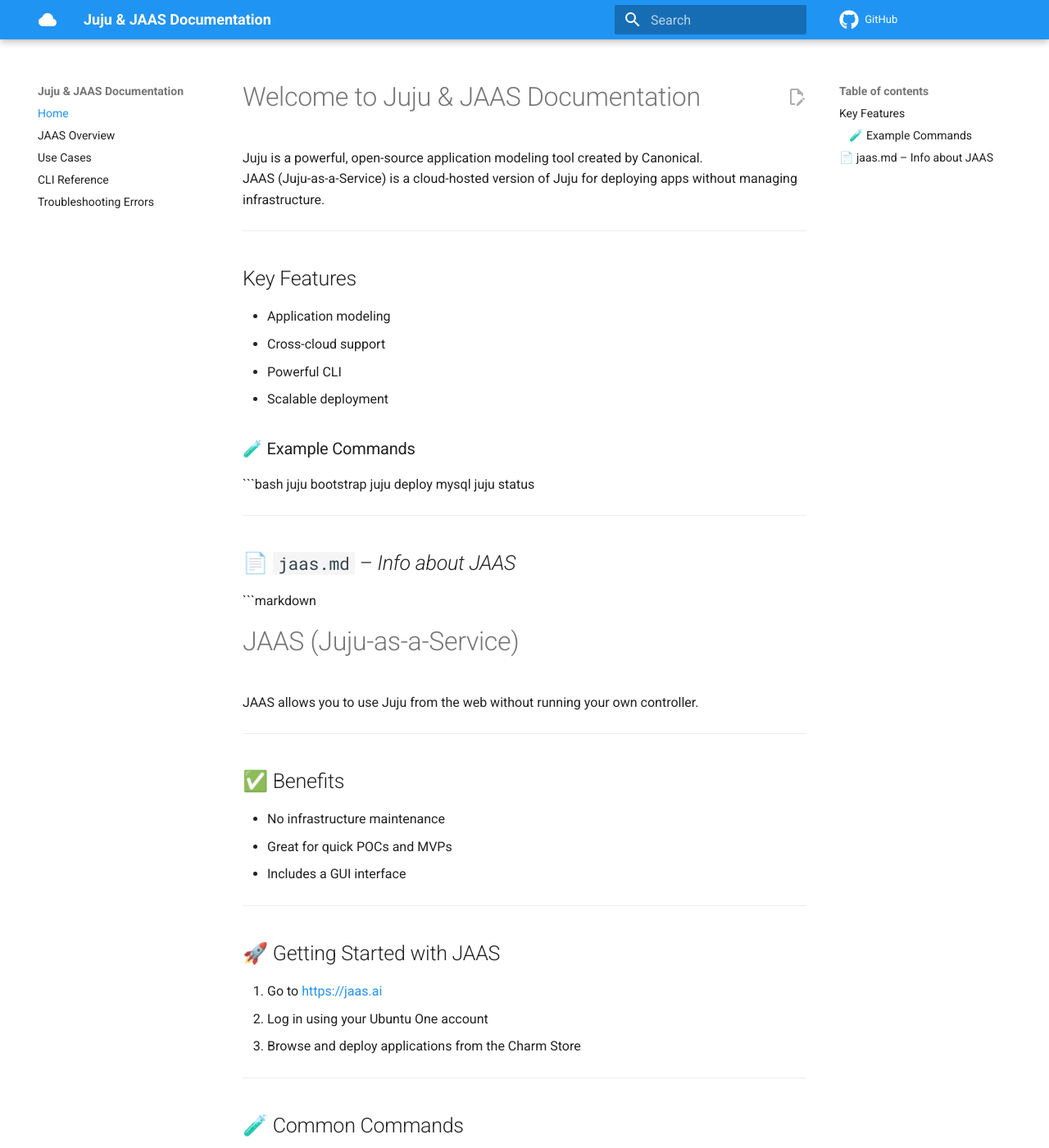
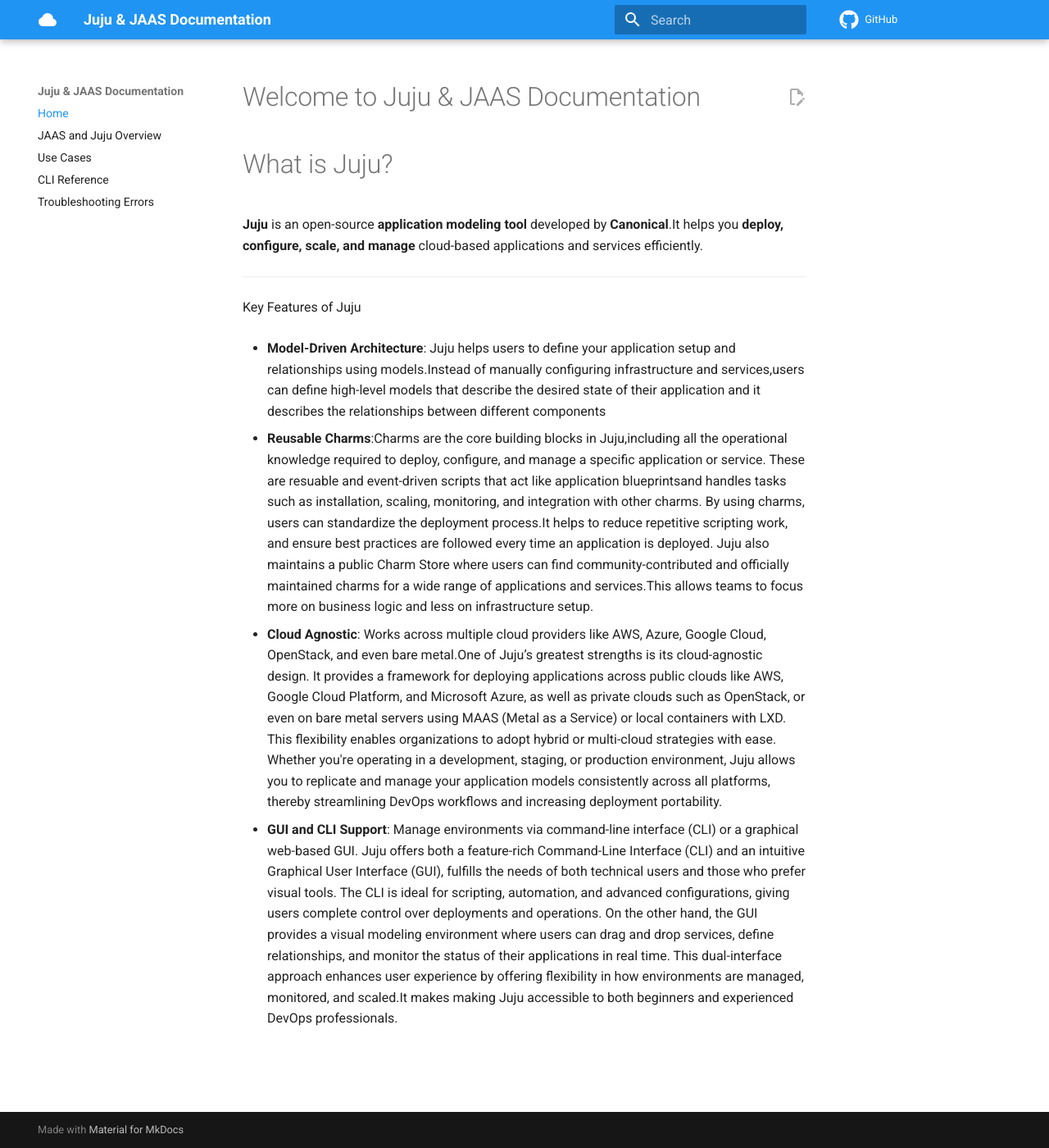
Before and after one commit to maadfa/JUJU-JAAS-DOCS, an MkDocs documentation site: the page built from docs/index.md, in a window 1280 px wide and 1400 px high. Shown: the whole window at 82% size. Built offline with MkDocs 1.6.1 and Material for MkDocs 9.7.7, drawn with Linux system fonts in a browser that asks for light colours; comment, search, counter and statistics services are not loaded; some of the changed text lies outside the part shown.

Commit message:
Initial commit with customized MkDocs files

````diff
--- a/docs/cli-reference.md
+++ b/docs/cli-reference.md
@@ -0,0 +1,201 @@
+# Juju CLI Reference
+
+This guide provides an overview of essential Juju CLI (Command-Line Interface) commands. It's a text-based interface that allows users to interact with a computer, software, or system by typing commands into a terminal or console,instead of clicking on tabs,buttons or menu etc.Use Windows Powershell terminal to run commands and interact with juju.The Juju CLI is the primary way users interact with Juju to deploy, manage, and scale applications on various cloud platforms.
+
+---
+
+##  Getting Started
+
+To verify that Juju is installed correctly, open your terminal and type:
+
+```
+juju version
+
+'''
+This should return the current version of Juju installed on your machine.
+
+   ---
+
+
+   # Bootstrap a Controller
+
+A **controller** is the brain of Juju operations. It manages models, machines, and applications. Before you can deploy any services or charms, you need to **bootstrap** a controller. Bootstrapping sets up the initial environment where Juju can operate and manage your deployments.Run the following command for bootstrapping .
+
+```
+juju bootstrap <cloud-name> <controller-name>
+
+```
+The cloud name specifies which cloud environment one  wants to deploy Juju on.A cloud can be a public cloud (like AWS, Azure, Google Cloud), a private cloud (like OpenStack), or even a local environment (like LXD).
+
+The controller name is a custom name given  to your Juju controller
+A controller is the brain of Juju; it manages your models and deployments.
+Naming the controller helps you identify it, especially if one  manages multiple controllers.
+
+Example:
+Suppose you want to bootstrap Juju on the public cloud called aws and name your controller my-controller.Then
+
+'''
+juju bootstrap aws my-controller
+
+'''
+
+Juju will start provisioning resources on AWS.
+
+You will see output showing the bootstrap process, including creating instances and setting up the controller.
+
+Once complete, you get a success message like:
+
+'''
+
+Bootstrap successful
+Controller "my-controller" bootstrapped on cloud "aws"
+
+'''
+
+After bootstrapping, you can start deploying applications with Juju using this controller.
+
+## Add a Model
+
+After bootstrapping a controller in Juju, the next step is to **add a model**. A **model** in Juju is like a workspace or environment where you deploy and manage your applications.
+A model is a container for applications and their configurations.
+
+Each model is isolated from others. This means you can have different versions of the same application deployed in different models without any error.
+
+'''
+juju add-model <model-name>
+
+'''
+<model-name> is the name you want to give your model. It should be simple and descriptive.Good examples are  dev, testing, production, or my-webapp etc.
+
+'''
+
+juju add-model dev
+
+'''
+
+This command adds a new model named dev under the currently active controller.
+
+## Expected Output
+
+'''
+
+Added 'dev' model on my-controller/default with credential 'default' for user 'admin'
+
+'''
+
+This message confirms that your model has been successfully added and is ready for deployments.
+
+## Useful Tips
+
+You can view all your models using:
+
+'''
+
+juju models
+
+
+'''
+
+To switch between models:
+
+'''
+juju switch <controller-name>:<model-name>
+
+'''
+
+## Example
+
+'''
+
+juju switch my-controller:dev
+
+'''
+
+##  Deploy an Application (Charm)
+
+Run the following command in your terminal .
+
+'''
+juju deploy <charm-name>
+
+'''
+This command deploys an application using a "charm" (a package of operational code). Charms automate the installation and configuration of software.
+
+Example
+
+'''
+
+juju deploy mysql
+
+'''
+
+This command Deploys MySQL database.
+
+## Relate Applications
+
+Many applications depend on others. This command connects services so they can communicate e.g., linking a web app to a database.
+
+'''
+juju relate <app-1> <app-2>
+
+'''
+
+Example
+
+'''
+
+juju relate wordpress mysql
+
+
+'''
+
+## Add Units (Scale Application)
+
+Add units to  to scale your app by adding more instances (units). This improves reliability and handles more user traffic.
+
+'''
+juju add-unit <app-name> -n <number>
+
+'''
+
+Example
+
+'''
+
+juju add-unit mysql -n 2
+
+'''
+
+This command adds two more MYSQL.
+
+## Check Status
+
+This shows a real-time overview of all deployed services, units, machines, and their health status.
+
+'''
+juju status
+
+'''
+ ## Remove Application
+
+ It is  useful for cleanup or switching apps. It uninstalls an application and removes it from your model.
+
+ '''
+  juju remove-application <app-name>
+
+  '''
+
+  ## Destroy Model
+
+  This deletes the entire model and all applications and units inside it.
+
+  '''
+  juju destroy-model <model-name>
+
+  '''
+  Example
+
+  '''
+  juju destroy-model wordpress-site
+
+  '''
--- a/docs/errors.md
+++ b/docs/errors.md
@@ -1,19 +1,74 @@
-# ❌ Common Juju & JAAS Errors
+# Common Juju Errors and How to Fix Them
+When using juju via CLI,following errrors can occur .
 
-This page explains the most frequent errors you may face when using **Juju** or **JAAS**, why they happen, and how to fix them—along with example commands.
+1. `juju bootstrap` Error: Cloud Not Found
 
----
+This error usually appears when you try to bootstrap a controller without specifying a valid cloud name.
 
-## 🚫 1. ERROR: Cannot connect to API server
+How to Fix:
 
-**Reason**: The Juju controller is not reachable.
+Use a valid cloud name from the list of available clouds. To see available clouds, run:
+'''
+juju clouds
 
-### ✅ Solution:
-- Make sure the controller is bootstrapped and running.
-- Check your internet connection and firewall settings.
+'''
+Then use one of those clouds in your bootstrap command:
+'''
 
-### 🔧 Example:
-```bash
-juju bootstrap localhost my-controller
-juju status
-```
+juju bootstrap lxd my-controller
+
+'''
+## Permission denied or access denied on Windows
+
+This error occurs when you may not have admin rights or execution permission to install or run Juju.To fix this error ,define a clear path for your system .In case of error,your terminal will show error like
+
+'''
+'juju' is not recognized as an internal or external command,
+operable program or batch file.
+
+'''
+
+This error means that your computer doesn’t know where to find the Juju program. The system looks for executable programs in the "PATH" environment variable, and Juju hasn’t been added to that list yet.
+
+
+
+## How to fix
+
+
+Run your terminal (e.g., PowerShell ) as an administrator .
+
+'''
+Find the location where juju.exe is saved
+
+Add this folder to your system PATH:
+
+Open Start Menu and search for "Environment Variables"
+
+Click "Edit the system environment variables"
+
+In the System Properties window, click "Environment Variables..."
+
+Under System variables, select Path
+
+Click New, then paste the Juju path (e.g., C:\Program Files\juju)
+
+Click OK to save and exit all
+
+'''
+
+Then, Restart your terminal and Run the command again
+
+'''
+juju version
+
+'''
+You should now see something like
+
+'''
+3.4.0-ubuntu-amd64
+
+'''
+
+ ## Pro Tip
+
+If you still see the error after updating PATH, restart your computer to make sure the environment variable changes take effect.
--- a/docs/index.md
+++ b/docs/index.md
@@ -1,85 +1,17 @@
 # Welcome to Juju & JAAS Documentation
 
-Juju is a powerful, open-source application modeling tool created by Canonical.
-JAAS (Juju-as-a-Service) is a cloud-hosted version of Juju for deploying apps without managing infrastructure.
+# What is Juju?
+
+**Juju** is an open-source **application modeling tool** developed by **Canonical**.It helps you **deploy, configure, scale, and manage** cloud-based applications and services efficiently.
 
 ---
+ Key Features of Juju
 
-## Key Features
+- **Model-Driven Architecture**:  Juju helps users to define your application setup and relationships using models.Instead of manually configuring infrastructure and services,users can define high-level models that describe the desired state of their application  and it describes the  relationships between different components
 
-- Application modeling
-- Cross-cloud support
-- Powerful CLI
-- Scalable deployment
+- **Reusable Charms**:Charms are the core building blocks in Juju,including all the operational knowledge required to deploy, configure, and manage a specific application or service. These are resuable and  event-driven scripts  that act like application blueprintsand  handles tasks such as installation, scaling, monitoring, and integration with other charms. By using charms, users can standardize the deployment process.It helps to  reduce repetitive scripting work, and ensure best practices are followed every time an application is deployed. Juju also maintains a public Charm Store where users can find community-contributed and officially maintained charms for a wide range of applications and services.This allows  teams to focus more on business logic and less on infrastructure setup.
 
-### 🧪 Example Commands
+- **Cloud Agnostic**: Works across multiple cloud providers like AWS, Azure, Google Cloud, OpenStack, and even bare metal.One of Juju’s greatest strengths is its cloud-agnostic design. It provides a  framework for deploying applications across public clouds like AWS, Google Cloud Platform, and Microsoft Azure, as well as private clouds such as OpenStack, or even on bare metal servers using MAAS (Metal as a Service) or local containers with LXD. This flexibility enables organizations to  adopt hybrid or multi-cloud strategies with ease. Whether you're operating in a development, staging, or production environment, Juju allows you to replicate and manage your application models consistently across all platforms, thereby streamlining DevOps workflows and increasing deployment portability.
 
-```bash
-juju bootstrap
-juju deploy mysql
-juju status
-
----
-
-## 📄 `jaas.md` – *Info about JAAS*
-
-```markdown
-# JAAS (Juju-as-a-Service)
-
-JAAS allows you to use Juju from the web without running your own controller.
-
----
-
-## ✅ Benefits
-
-- No infrastructure maintenance
-- Great for quick POCs and MVPs
-- Includes a GUI interface
-
----
-
-## 🚀 Getting Started with JAAS
-
-1. Go to [https://jaas.ai](https://jaas.ai)
-2. Log in using your Ubuntu One account
-3. Browse and deploy applications from the Charm Store
-
----
-
-## 🧪 Common Commands
-
-```bash
-juju login
-juju add-model test-model
-juju deploy wordpress
-
----
-
-## 📄 `use-cases.md` – *Use Cases for Different Users*
-
-```markdown
-# Juju Use Cases
-
-Explore where and how Juju can be used across industries and teams.
-
----
-
-## 👩‍💻 DevOps Teams
-
-- Automate deployment workflows using charms.
-- Scale services without deep infrastructure expertise.
-
-## 🎓 Researchers & Academics
-
-- Deploy complex stacks (e.g., Hadoop, Spark) quickly.
-- Reuse community-built solutions from the Charm Store.
-
-## 🚀 Startups
-
-- Focus on app development, not infra setup.
-- Deploy production-ready services in minutes.
-
-## 🏢 Enterprises
-
-- Manage microservices across hybrid or multi-cloud setups.
-- Integrate with CI/CD and security tools.
+- **GUI and CLI Support**: Manage environments via command-line interface (CLI) or a graphical web-based GUI.
+Juju offers both a feature-rich Command-Line Interface (CLI) and an intuitive Graphical User Interface (GUI), fulfills  the needs of both technical users and those who prefer visual tools. The CLI is ideal for scripting, automation, and advanced configurations, giving users complete control over deployments and operations. On the other hand, the GUI provides a visual modeling environment where users can drag and drop services, define relationships, and monitor the status of their applications in real time. This dual-interface approach enhances user experience by offering flexibility in how environments are managed, monitored, and scaled.It makes  making Juju accessible to both beginners and experienced DevOps professionals.
--- a/docs/use-cases.md
+++ b/docs/use-cases.md
@@ -1,16 +1,64 @@
-# Juju Use Cases
+## Use Cases for Juju
 
-Juju can be useful across a wide variety of industries and technical teams. Below are some practical scenarios where Juju and JAAS provide immense value.
+Juju is a powerful open-source operator lifecycle management tool developed by Canonical (the creators of Ubuntu). It helps manage, configure, scale, and operate software and infrastructure across public clouds, private data centers, and even on bare metal.
+
+This section explains where and why you might use Juju in real-world scenarios.
+
+## **Cloud Application Deployment**
+
+Juju is widely used to deploy and manage applications across multiple clouds like:
+
+- AWS
+- Microsoft Azure
+- Google Cloud Platform
+- OpenStack
+
+**Example**:
+You want to deploy a Kubernetes cluster on AWS. Instead of manually provisioning resources and configuring them, Juju can do this using reusable, tested **charms**.
+
+---
+## **Microservices and Container Orchestration**
+
+Juju works well with Kubernetes and helps manage microservice-based architectures.
+
+**Example**:
+You're running a microservices app with 10 different containers. Juju lets you deploy, scale, and monitor these services with defined relationships, updates, and rollback capabilities.
 
 ---
 
-## 🎯 For DevOps Teams
+## **DevOps Automation**
 
-**Problem**: Managing large, complex infrastructures manually is time-consuming and error-prone.
-**Solution**: Use Juju charms to automate deployment and configuration.
+With Juju, you can codify infrastructure and application operations. This helps DevOps teams automate repetitive tasks.
+
+**Use case**:
+- Automate backups
+- Automatically scale services based on load
+- Monitor logs and set up alerts
+
+---
+
+## **Testing and Prototyping Environments**
+
+Juju is ideal for spinning up short-lived environments for testing software stacks or experimenting with configurations.
 
 **Example**:
-```bash
-juju deploy postgresql
-juju relate postgresql my-app
-```
+A QA team wants to test the latest version of a database stack. Juju can quickly deploy a pre-configured environment for them, then destroy it when testing is done.
+
+---
+## **Monitoring, Observability, and Scaling**
+
+Juju integrates with observability tools like Prometheus, Grafana, and Loki.
+
+**Example**:
+Deploy a monitoring stack using charms. Juju handles the configuration and relationships between them. Scaling can be done by running:
+
+## **Multi-User Collaboration and Access Control**
+
+Juju supports models and controllers to separate responsibilities across teams.
+
+**Use Case**:
+- A development team can work in a model to test apps
+- A production team controls the live deployment model
+- Access permissions are set per user or team
+
+---
--- a/mkdocs.yml
+++ b/mkdocs.yml
@@ -1,6 +1,6 @@
 site_name: Juju & JAAS Documentation
 site_description: A complete beginner-friendly guide to Juju and JAAS with examples, CLI references, and troubleshooting help.
-site_author: Your Name
+site_author: Maadfa
 repo_url: https://github.com/maadfa/JUJU-JAAS-DOCS.git
 
 theme:
@@ -26,7 +26,7 @@
 
 nav:
   - Home: index.md
-  - JAAS Overview: jaas.md
+  - JAAS and Juju Overview: jaas.md
   - Use Cases: use-cases.md
   - CLI Reference: cli-reference.md
   - Troubleshooting Errors: errors.md
````
